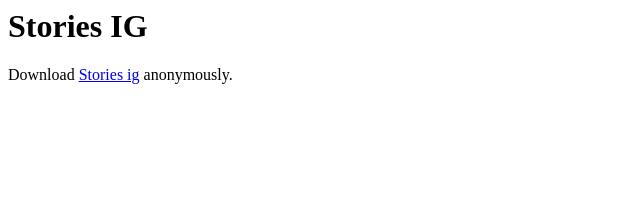
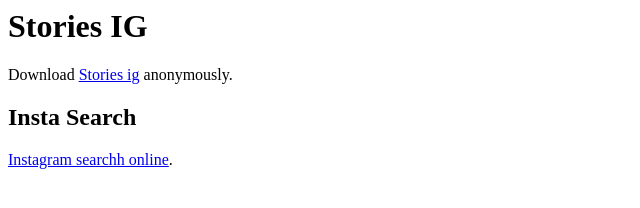
Before and after one commit to nikos90/storiesig, a plain HTML site: page index.html in a window 1280 px wide. Shown: the whole page, without its empty margins (0-640 px from the left). Drawn offline with Linux system fonts and the light colour scheme.

Commit message:
Update index.html

```diff
--- a/index.html
+++ b/index.html
@@ -1,2 +1,4 @@
 <h1>Stories IG</h1>
 <p>Download <a href="https://instastoriesdownload.com">Stories ig</a> anonymously.
+<h2>Insta Search</h2>
+<p><a href="https://instasearchapp.com">Instagram searchh online</a>.
```
